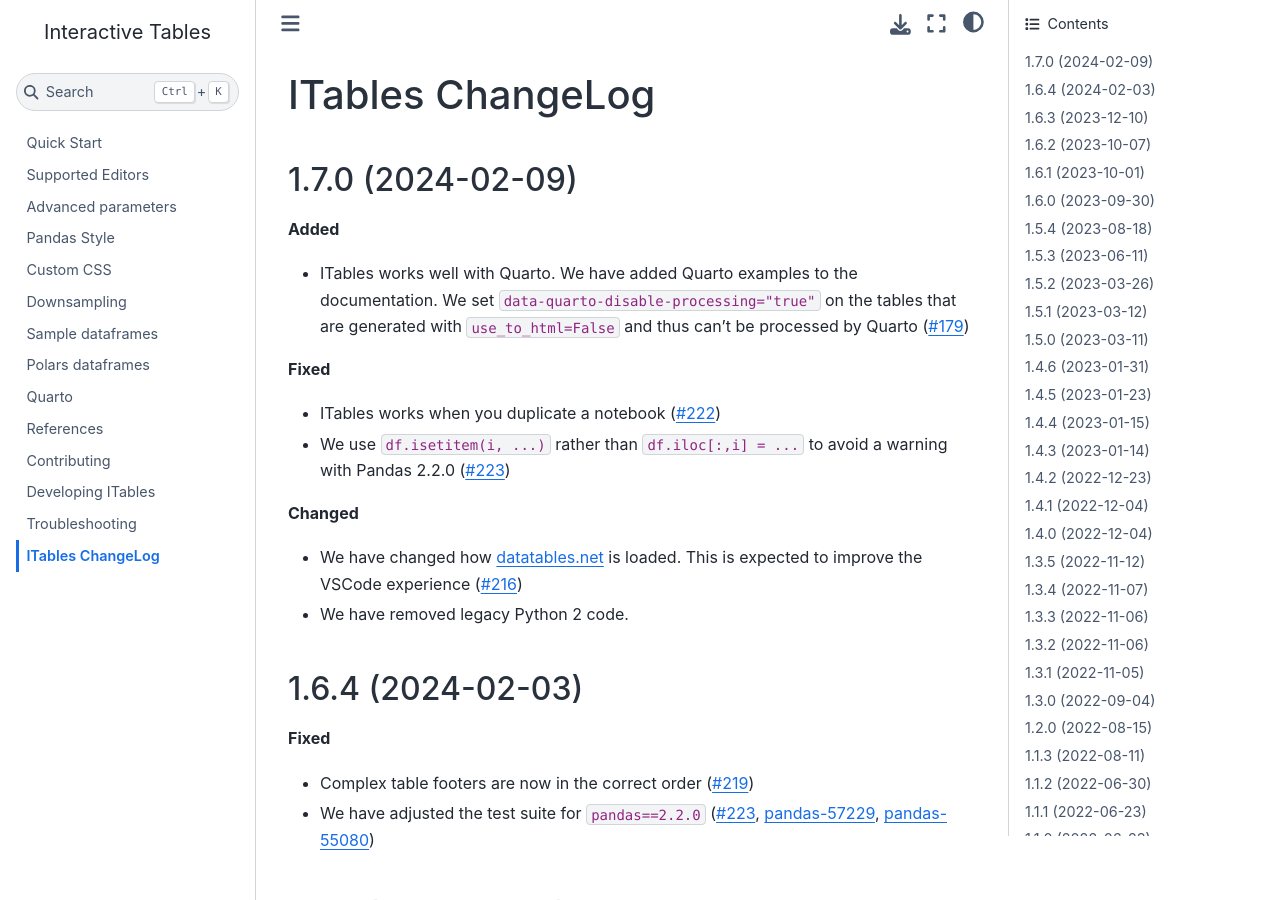
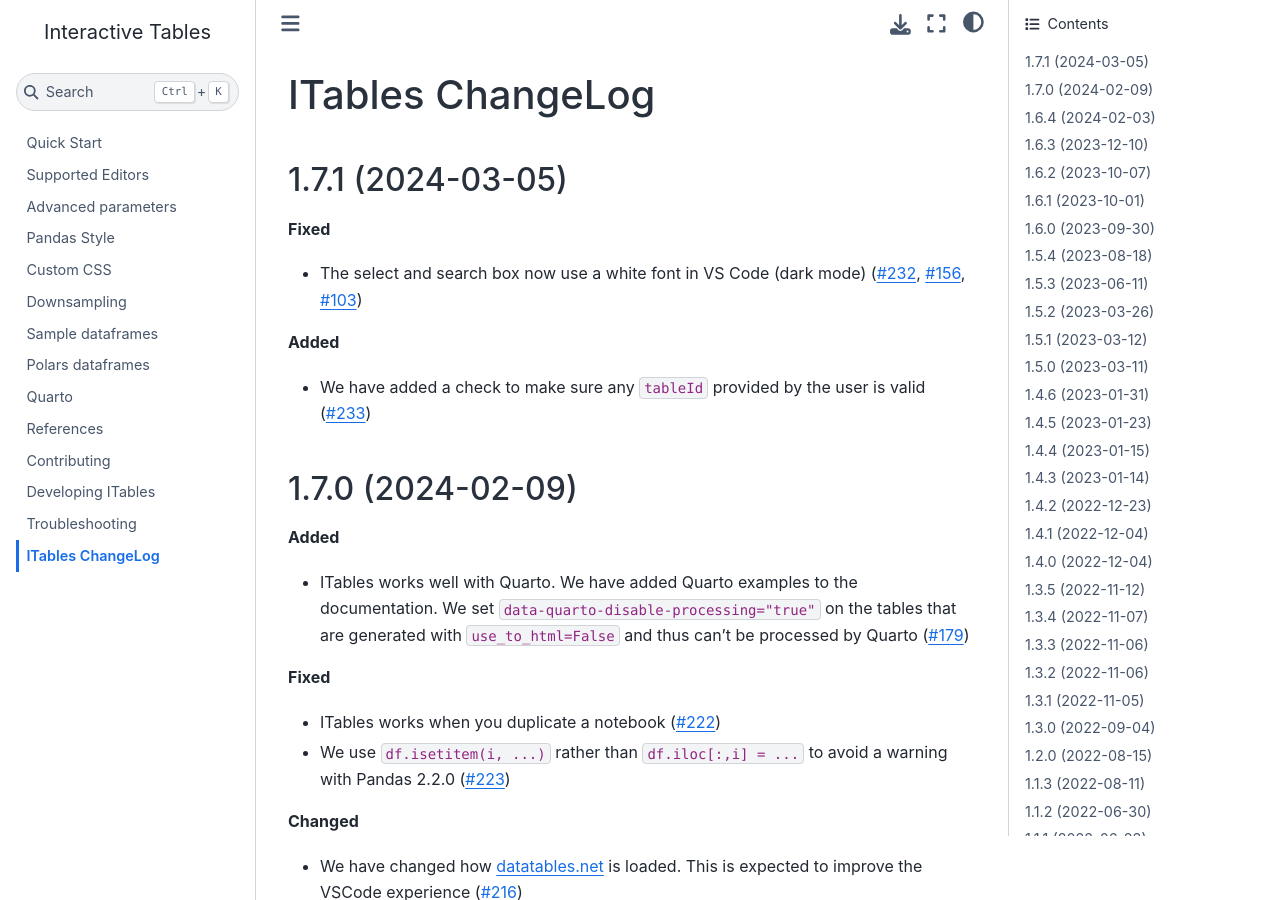
Before and after one commit to mwouts/itables, a Jupyter Book: the page built from docs/changelog.md, in a window 1280 px wide and 900 px high. Built offline with Jupyter Book 1.0.4 settings and Sphinx 7.4.7 and the Sphinx Book theme 1.1.4, drawn with Linux system fonts in a browser that asks for light colours.

Commit message:
Version 1.7.1

```diff
--- a/docs/changelog.md
+++ b/docs/changelog.md
@@ -1,5 +1,15 @@
 ITables ChangeLog
 =================
+
+1.7.1 (2024-03-05)
+------------------
+
+**Fixed**
+- The select and search box now use a white font in VS Code (dark mode) ([#232](https://github.com/mwouts/itables/issues/232), [#156](https://github.com/mwouts/itables/issues/156), [#103](https://github.com/mwouts/itables/issues/103))
+
+**Added**
+- We have added a check to make sure any `tableId` provided by the user is valid ([#233](https://github.com/mwouts/itables/issues/233))
+
 
 1.7.0 (2024-02-09)
 ------------------
--- a/itables/version.py
+++ b/itables/version.py
@@ -1,3 +1,3 @@
 """ITables' version number"""
 
-__version__ = "1.7.0"
+__version__ = "1.7.1"
```
